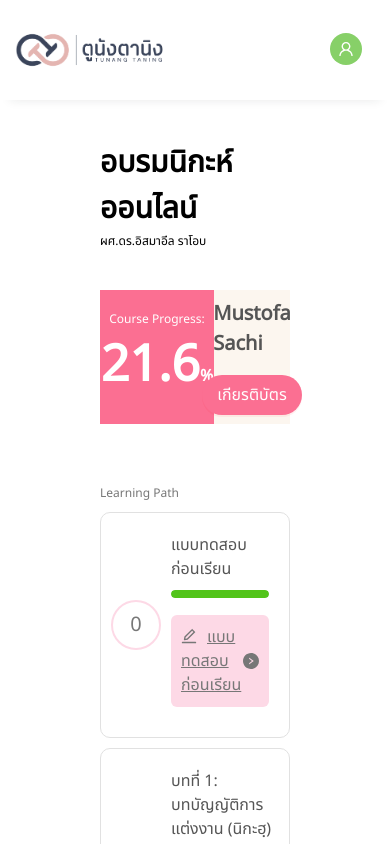
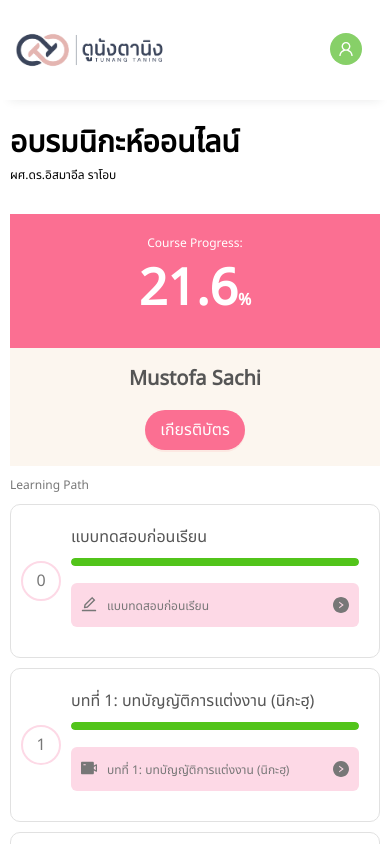
Before and after one commit to FARmer037/tunang-taning, a React (Create React App) app: page /dashboard in a window 390 px wide. Shown: the top 844 px of the page. Built offline with nearby package versions, Linux system fonts and the light colour scheme.

Commit message:
dashboard responsive

```diff
--- a/src/styles/Dashboard.scss
+++ b/src/styles/Dashboard.scss
@@ -56,10 +56,6 @@
     margin-top: 16px;
     font-size: $sm;
   }
-
-  .disable-button {
-      background-color: $disablePink;
-  }
 }
 
 .dashboard {
@@ -115,11 +111,60 @@
         margin-left: 10px;
         color: $gray;
         cursor: pointer;
+        text-decoration: none;
       }
 
       a:hover {
-          text-decoration: underline;
+        text-decoration: underline;
       }
     }
   }
 }
+
+@media screen and (max-width: 600px) {
+  .dashboardheader {
+    padding: 0px 10px;
+  }
+
+  .dashboardheader__progress {
+    flex-direction: column;
+    margin: 10px 0;
+  }
+
+  .dashboardheader__progress-detail {
+    width: 100%;
+  }
+
+  .dashboardheader__progress-name {
+    width: 100%;
+    padding: 16px 0;
+  }
+
+  .dashboard {
+    padding: 0px 10px;
+
+    p {
+      font-size: $sm;
+      color: $gray;
+    }
+  }
+
+  .lesson {
+    .left {
+      div {
+        width: 40px;
+        height: 40px;
+
+        p {
+          font-size: $md;
+        }
+      }
+    }
+  }
+
+  .video-button {
+    a {
+      font-size: $sm;
+    }
+  }
+}
--- a/src/styles/Variables.scss
+++ b/src/styles/Variables.scss
@@ -12,6 +12,7 @@ $disablePink: #f1d9cb;
 $xxl: 50px;
 $xl: 30px;
 $lg: 20px;
+$md: 16px;
 $sm: 12px;
 
 // shadow
```
